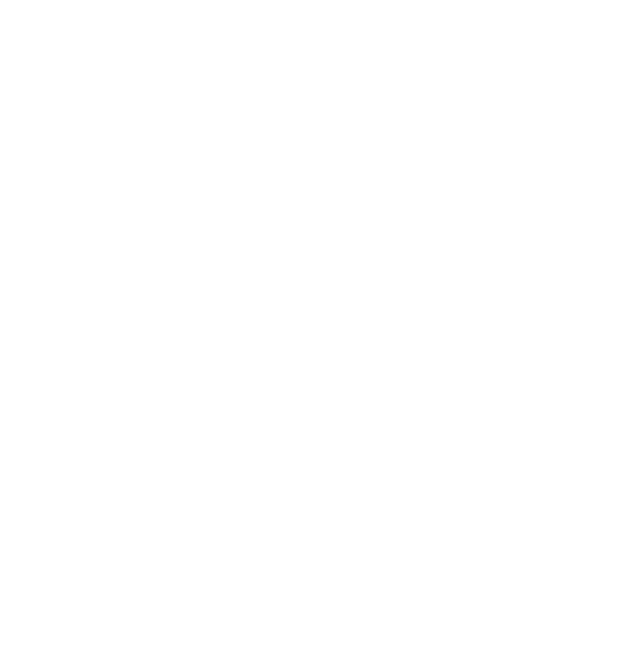
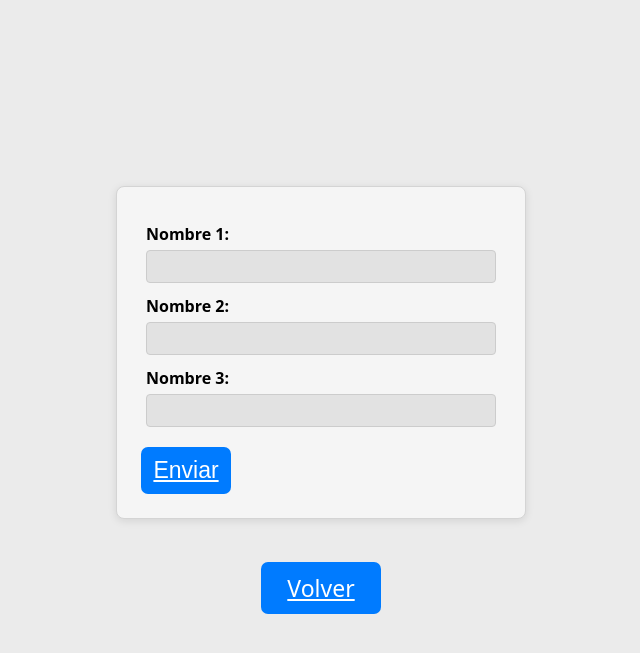
Before and after one commit to Static0Z/Evaluacion3, a Flask app: page /ejercicio2 in a window 1280 px wide. Before the commit the part shown is empty. Shown: the top 653 px of the page, without its empty margins (319-959 px from the left). Run offline with Flask 3, Linux system fonts and the light colour scheme.

Commit message:
html ejercicio2 listo

```diff
--- a/static/styles.css
+++ b/static/styles.css
@@ -21,6 +21,9 @@ form {
 h1 {
   margin-top: 200;
   font-size: 28px;
+}
+.campo{
+margin: 5px
 }
 
 label {
--- a/templates/ejercicio1.html
+++ b/templates/ejercicio1.html
@@ -43,6 +43,8 @@
       </div>
     {% endif %}
   </div>
-
+<footer>
+    <a href="{{ url_for('index') }}" class="boton">Volver</a>
+  </footer>
 </body>
 </html>
--- a/templates/ejercicio2.html
+++ b/templates/ejercicio2.html
@@ -3,9 +3,37 @@
 <head>
   <meta charset="UTF-8">
   <meta name="viewport" content="width=device-width, initial-scale=1.0">
-    <title>Title</title>
+ <title>Formulario de Notas</title>
+  <link rel="stylesheet" href="{{ url_for('static', filename='styles.css') }}">
 </head>
 <body>
 
+  <form method="POST">
+    <div class="campo">
+      <label for="nombre1">Nombre 1:</label>
+      <input type="text" id="nombre1" name="nombre1" required>
+    </div>
+
+    <div class="campo">
+      <label for="nombre2">Nombre 2:</label>
+      <input type="text" id="nombre2" name="nombre2" required>
+    </div>
+
+    <div class="campo">
+      <label for="nombre3">Nombre 3:</label>
+      <input type="text" id="nombre3" name="nombre3" required>
+    </div>
+
+    <button type="submit" class="boton">Enviar</button>
+
+    {% if resultado %}
+      <p>{{ resultado }}</p>
+    {% endif %}
+  </form>
+
+  <footer>
+    <a href="{{ url_for('index') }}"class="boton">Volver</a>
+  </footer>
+
 </body>
 </html>
```
